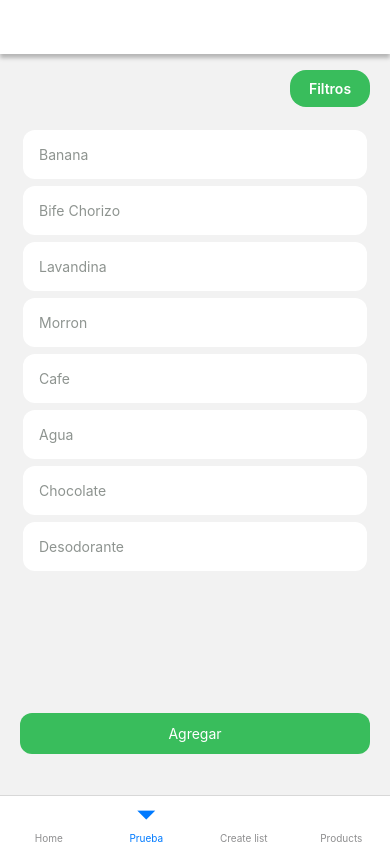
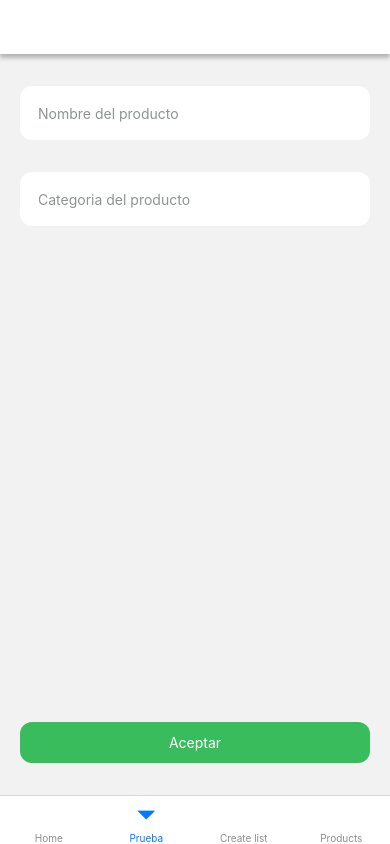
Before and after one commit to agusgarone/listApp, a React Native app: screen /Prueba in a window 390 px wide. Built offline with nearby package versions, Linux system fonts and the light colour scheme; some icons are missing.

Commit message:
FEAT: Screen CreateProduct

```diff
--- /dev/null
+++ b/src/screens/CreateProduct/Component/Form.tsx
@@ -0,0 +1,69 @@
+import React from 'react';
+import {View, StyleSheet} from 'react-native';
+import {Formik} from 'formik';
+import {FormikInputValue} from '../../../components/FormikInput';
+import Button from '../../../components/Button';
+import {createProductController} from '../Controller/createProductController';
+
+const initialValues = {
+  name: '',
+  category: undefined,
+};
+
+const CreateProductForm = () => {
+  const {handleFormikSubmit} = createProductController();
+  return (
+    <Formik initialValues={initialValues} onSubmit={handleFormikSubmit}>
+      {({handleSubmit}) => {
+        return (
+          <View style={styles.form}>
+            <View style={{marginTop: 32, display: 'flex', gap: 32}}>
+              <FormikInputValue
+                name="name"
+                placeholder={'Nombre del producto'}
+                onChange={() => null}
+              />
+              <FormikInputValue
+                name="category"
+                placeholder={'Categoria del producto'}
+                onChange={() => null}
+              />
+            </View>
+            <View style={styles.containerResult}>
+              <View style={styles.containerButton}>
+                <Button
+                  children="Aceptar"
+                  isDisabled={false}
+                  type="primary"
+                  onPress={handleSubmit}
+                  key={'Button'}
+                />
+              </View>
+            </View>
+          </View>
+        );
+      }}
+    </Formik>
+  );
+};
+
+const styles = StyleSheet.create({
+  form: {
+    height: '100%',
+    flex: 1,
+    display: 'flex',
+  },
+  containerResult: {
+    flex: 6,
+    width: '100%',
+    display: 'flex',
+    justifyContent: 'flex-end',
+  },
+  containerButton: {
+    width: '100%',
+    display: 'flex',
+    marginBottom: 32,
+  },
+});
+
+export default CreateProductForm;
--- /dev/null
+++ b/src/screens/CreateProduct/Controller/createProductController.ts
@@ -0,0 +1,47 @@
+import {useContext} from 'react';
+import {IProduct} from '../../../models/product';
+import {NavigationContext} from '@react-navigation/native';
+import {FormikState} from 'formik';
+import {FORM_STATUS} from '../../../common/utils/formStatus';
+import {CreateProduct} from '../../../services/Product';
+import {Alert, Keyboard} from 'react-native';
+
+export const createProductController = () => {
+  const navigation = useContext(NavigationContext);
+
+  const handleFormikSubmit = async (
+    values: {name: string; category: string | undefined},
+    actions: {
+      setStatus: (arg0: string) => void;
+      setSubmitting: (arg0: boolean) => void;
+      resetForm: (nextState?: Partial<FormikState<any>>) => void;
+    },
+  ) => {
+    actions.setStatus(FORM_STATUS.idle);
+    if (values.name) {
+      const newList: IProduct = {
+        id: Math.floor(Math.random() * 900000) + 100000,
+        name: values.name,
+        categoria: {
+          id: 1,
+          name: 'Fruta',
+        },
+      };
+      CreateProduct(newList);
+      Keyboard.dismiss();
+      actions.resetForm();
+      navigation?.navigate('Home');
+    } else {
+      Alert.alert(
+        'Hubo un error al crear el producto, intentelo de nuevo por favor!',
+      );
+    }
+  };
+
+  const goBack = () => navigation?.goBack();
+
+  return {
+    handleFormikSubmit,
+    goBack,
+  };
+};
--- /dev/null
+++ b/src/screens/CreateProduct/index.tsx
@@ -0,0 +1,58 @@
+import React from 'react';
+import {
+  View,
+  Text,
+  StyleSheet,
+  TouchableOpacity,
+  SafeAreaView,
+} from 'react-native';
+import theme from '../../common/theme';
+
+import Header from '../../components/Header';
+import Icon, {IconType} from 'react-native-dynamic-vector-icons';
+import CreateProductForm from './Component/Form';
+import {createProductController} from './Controller/createProductController';
+
+const CreateProduct = () => {
+  const {goBack} = createProductController();
+
+  return (
+    <SafeAreaView style={Style.screen}>
+      <Header
+        center={<></>}
+        left={
+          <TouchableOpacity onPress={goBack}>
+            <Icon
+              name="arrow-left"
+              type={IconType.FontAwesome}
+              size={25}
+              color={theme.colors.grey}
+              onPress={() => {}}
+            />
+          </TouchableOpacity>
+        }
+        right={<></>}
+        key={'Header'}
+      />
+      <View style={Style.content}>
+        <CreateProductForm />
+      </View>
+    </SafeAreaView>
+  );
+};
+
+const Style = StyleSheet.create({
+  screen: {
+    flex: 1,
+  },
+  content: {
+    paddingHorizontal: 20,
+    display: 'flex',
+    flex: 1,
+  },
+  text: {
+    color: theme.colors.grey,
+  },
+});
+
+export default CreateProduct;
--- a/src/screens/Products/Controller/productsController.ts
+++ b/src/screens/Products/Controller/productsController.ts
@@ -2,11 +2,20 @@ import {useContext, useState} from 'react';
 import {IProduct} from '../../../models/product';
 import {GlobalStateService} from '../../../services/globalStates';
 import {NavigationContext} from '@react-navigation/native';
+import {getAllProducts} from '../../../services/Product';
 
 export const productsController = () => {
   const navigation = useContext(NavigationContext);
   const products: IProduct[] = GlobalStateService.getProductsSelected();
   const [allProducts, setAllProducts] = useState<IProduct[]>(products);
+
+  const fetchProducts = async () => {
+    const responseGetAllProducts = await getAllProducts();
+    console.log('responseGetAllProducts', responseGetAllProducts);
+    setAllProducts(responseGetAllProducts);
+  };
+
+  const goToCreateProduct = () => navigation?.navigate('CreateProduct');
 
   //   const onPress = ({item}: {item: IProduct}) => {
   //     if (productsSelected.length) {
@@ -29,5 +38,7 @@ export const productsController = () => {
 
   return {
     allProducts,
+    fetchProducts,
+    goToCreateProduct,
   };
 };
--- a/src/screens/Products/index.tsx
+++ b/src/screens/Products/index.tsx
@@ -1,4 +1,4 @@
-import React from 'react';
+import React, {useEffect} from 'react';
 import {
   SafeAreaView,
   StyleSheet,
@@ -14,16 +14,20 @@ import Icon, {IconType} from 'react-native-dynamic-vector-icons';
 import RenderProduct from '../AddProducts/components/RenderProducts';
 import {Products as Productos} from '../../data-mock';
 import Button from '../../components/Button';
-// import {productsController} from './Controller/productsController';
+import {productsController} from './Controller/productsController';
 
 const Products = ({route}: any) => {
-  // const {allProducts} = productsController();
+  const {allProducts, fetchProducts, goToCreateProduct} = productsController();
 
   const _renderProducts = ({item}: {item: IProduct}) => {
     return (
       <RenderProduct item={item} isSelected={false} onPress={() => null} />
     );
   };
+
+  useEffect(() => {
+    fetchProducts();
+  }, []);
 
   return (
     <SafeAreaView style={Style.screen}>
@@ -60,7 +64,7 @@ const Products = ({route}: any) => {
               children="Agregar"
               isDisabled={false}
               type="primary"
-              onPress={() => null}
+              onPress={goToCreateProduct}
               key={'Button'}
             />
           </View>
--- a/src/services/BottomTabs.tsx
+++ b/src/services/BottomTabs.tsx
@@ -8,6 +8,7 @@ import Icon, {IconType} from 'react-native-dynamic-vector-icons';
 import theme from '../common/theme';
 import ListDetail from '../screens/ListDetail';
 import Products from '../screens/Products';
+import CreateProduct from '../screens/CreateProduct';
 
 const Tab = createBottomTabNavigator();
 
@@ -33,7 +34,7 @@ const BottomTabs = () => {
       <Tab.Screen
         name="Prueba"
         options={{header: () => null}}
-        component={Products}
+        component={CreateProduct}
       />
       <Tab.Screen
         name="CreateList"
@@ -53,7 +54,7 @@ const BottomTabs = () => {
         component={CreateList}
       />
       <Tab.Screen
-        name="AddProducts"
+        name="Products"
         options={{
           header: () => null,
           tabBarLabel: 'Products',
@@ -67,7 +68,7 @@ const BottomTabs = () => {
             />
           ),
         }}
-        component={AddProducts}
+        component={Products}
       />
     </Tab.Navigator>
   );
--- a/src/services/Product.tsx
+++ b/src/services/Product.tsx
@@ -34,3 +34,8 @@ export const EditProduct = (product: IProduct) => {
     StorageService.setItem('products', productArray);
   });
 };
+
+export const getAllProducts = async function () {
+  const response: IProduct[] = await StorageService.getItem('products');
+  return response;
+};
```
Also changed, not shown: src/components/Input.tsx (deleted, +0 -68 lines), src/screens/SelectList/Components/RenderProducts.tsx (deleted, +0 -30 lines).
